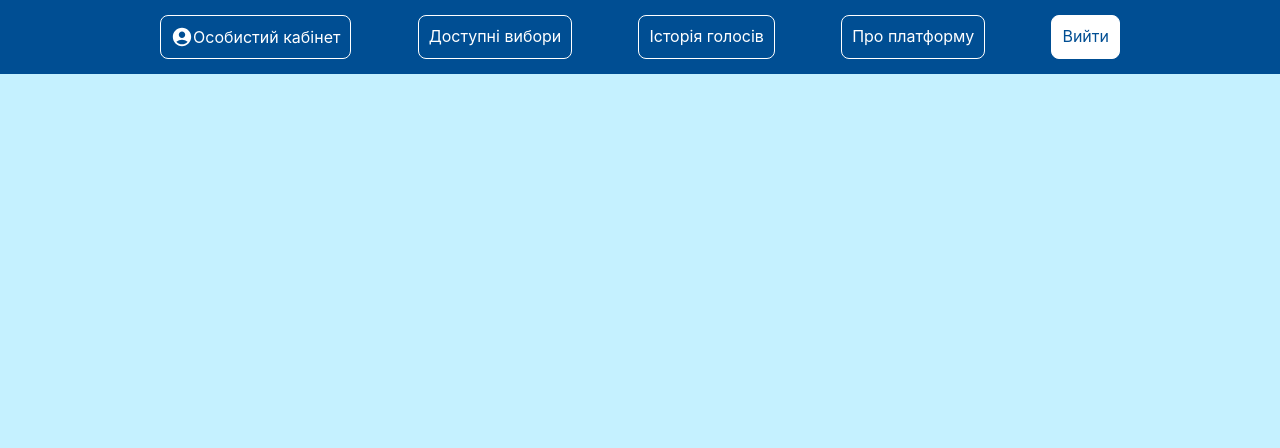
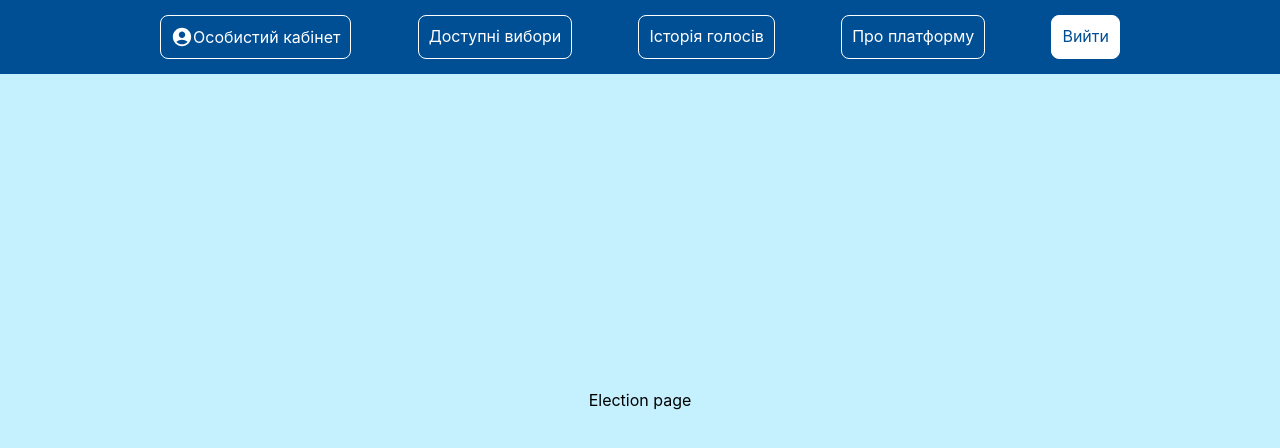
Before and after one commit to VotingService/frontend, a React (Create React App) app in the folder voting-service-react/: page /election in a window 1280 px wide. Shown: the top 448 px of the page. Built offline with nearby package versions, Linux system fonts and the light colour scheme.

Commit message:
blank page, connected to routes

```diff
--- a/voting-service-react/src/App.js
+++ b/voting-service-react/src/App.js
@@ -7,6 +7,7 @@ import {
 import Login from './components/Authorization/Login/Login'
 import Register from './components/Authorization/Register/Register'
 import Header from './components/Header/Header';
+import Election from './components/Election/Election';
 
 function App() {
     return (
@@ -15,6 +16,7 @@ function App() {
             <Routes>
                 <Route path="/" element={<Login/>}/>
                 <Route path="/register" element={<Register/>}/>
+                <Route path="/election" element={<Election/>}/>
             </Routes>
         </Router>
     );
--- /dev/null
+++ b/voting-service-react/src/components/Election/Election.js
@@ -0,0 +1,7 @@
+function Election(){
+  return(
+    <>Election page</>
+  )
+}
+
+export default Election;
```
Also changed, not shown: voting-service-react/src/components/Election/Election.css (added).
